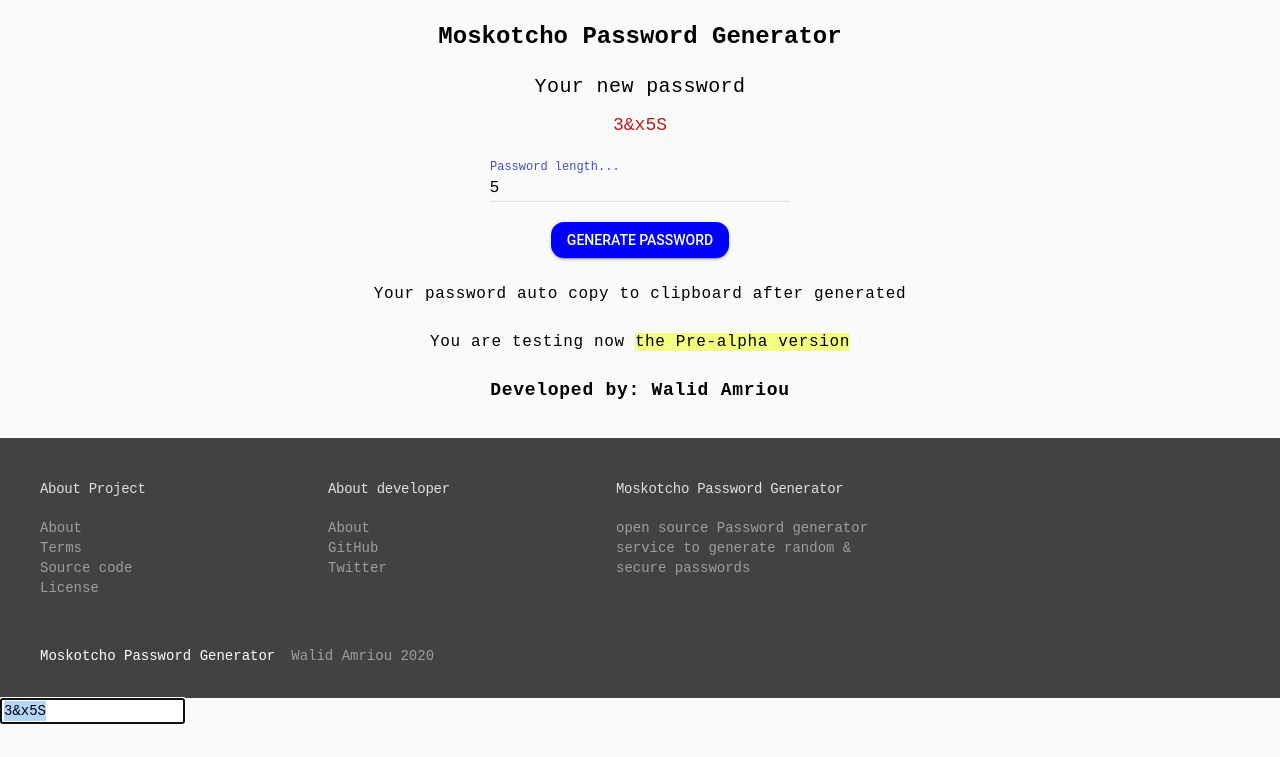
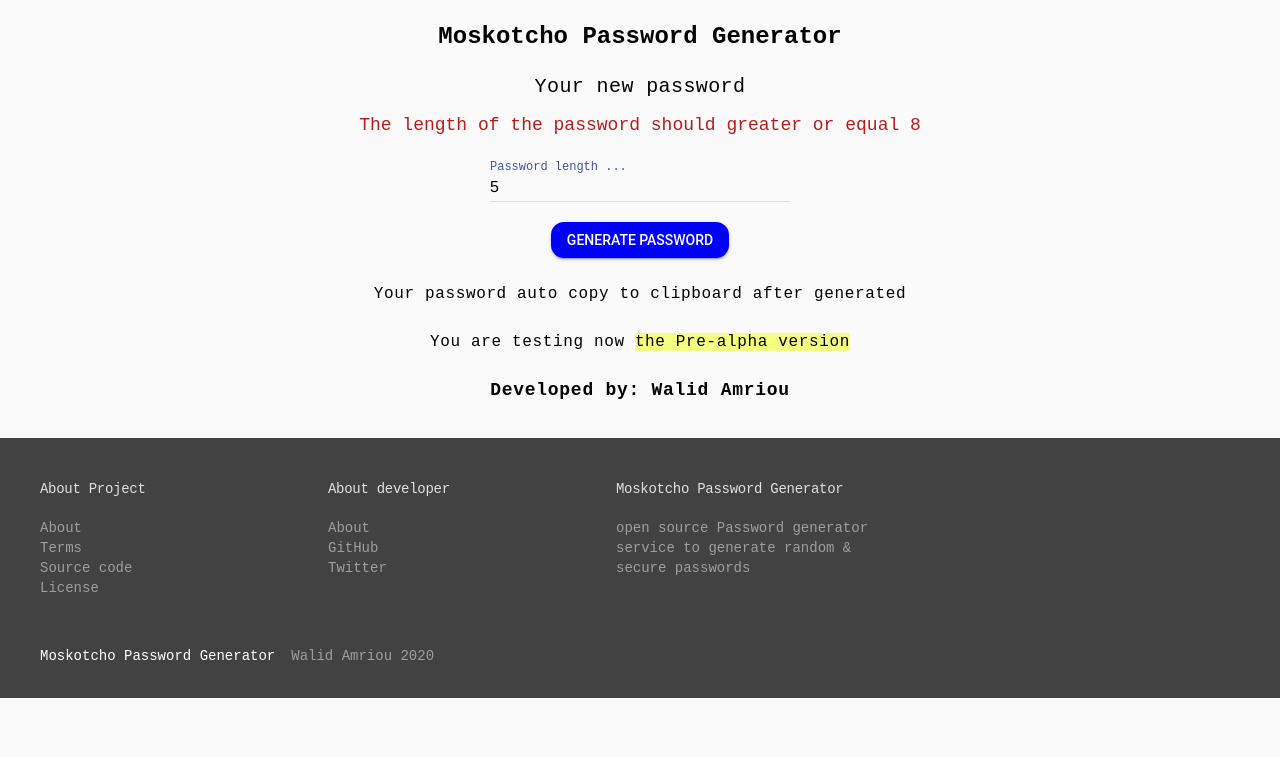
Before and after one commit to walidamriou/Moskotcho_Password_Generator, a plain HTML site: page index.html in a window 1280 px wide. Both pictures are taken after typing "5" into the empty fields and a click on the button "GENERATE PASSWORD". Shown: the part 43-800 px from the top of the page. Drawn offline with Linux system fonts and the light colour scheme.

Commit message:
update js

```diff
--- a/index.html
+++ b/index.html
@@ -34,7 +34,6 @@
 
   body,
   html {
-    style="font-family: monospace;"
     color:#212121;
     background-color: #FAFAFA
   }
@@ -68,14 +67,14 @@
         <h5>Your new password</h5>
       </b>
         <p class="devfast-large devfast-center" style="color: #B71C1C;">
-          <mark>Click the button to get your first password!</mark>
+          <mark>Put the length and click the blue button to get your first password!</mark>
         </p>
 
         <!--Numeric Textfield with Floating Label-->
         <form action="#">
          <div class="mdl-textfield mdl-js-textfield mdl-textfield--floating-label">
            <input class="mdl-textfield__input" type="number" pattern="-?[0-9]*(\.[0-9]+)?" id="passl" autocomplete="off">
-           <label class="mdl-textfield__label" for="sample4">Password length...</label>
+           <label class="mdl-textfield__label" for="sample4">Password length ...</label>
            <span class="mdl-textfield__error">Input is not a number!</span>
           </div>
         </form>
--- a/js/main.js
+++ b/js/main.js
@@ -79,15 +79,34 @@ function getRandomVar(){
 var passwordstore;
 function getpassword(){
     password_length = document.getElementById("passl").value;
+
+    if(password_length>=8){
+        //Create passwordarray[password_length] with all element is =1
         let passwordarray = Array(password_length).fill(1);
+        //charge the passwordarray[password_length] by RandomVar
         for (let index = 0; index < password_length; index++) {
             passwordarray[index] = getRandomVar();
         }
+        //make passwordarray one element call password
         let password = passwordarray.join("");
+        //print password in the console for test
         console.log("your password is: "+password);
+
         //copy to clipboard
         var dummyContent = password;
         var dummy = $('<input>').val(dummyContent).appendTo('body').select();
         document.execCommand('copy');
         return password;
     }
+    else if(password_length==""){
+        $("p").empty();
+        $("p").text("You should put a length!");
+        }
+    else{
+        $("p").empty();
+        $("p").text("The length of the password should greater or equal 8");
+        //alert("The length of a password should greater or equal 8");
+        console.log("The length of a password should greater or equal 8");
+    }
+
+}
```
Lines whose indentation alone changed are shown as unchanged.
